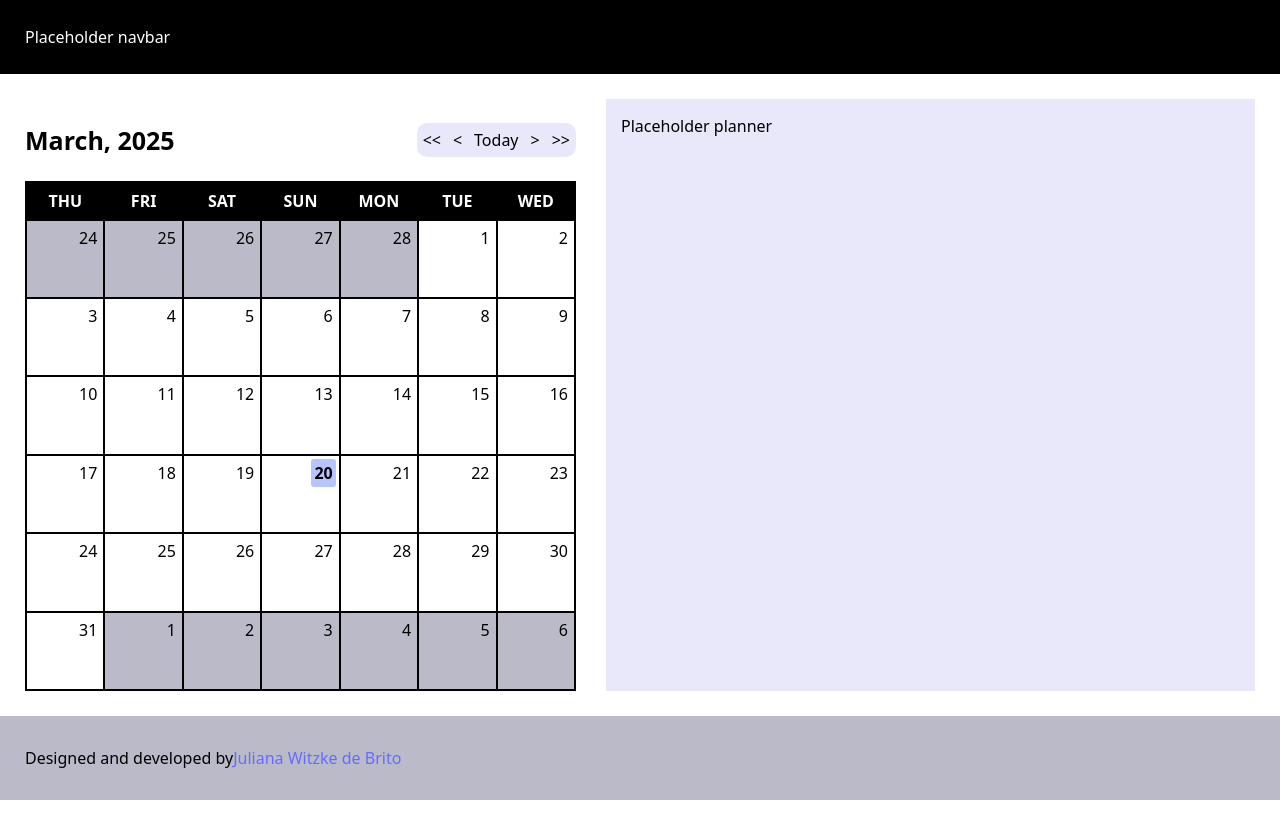
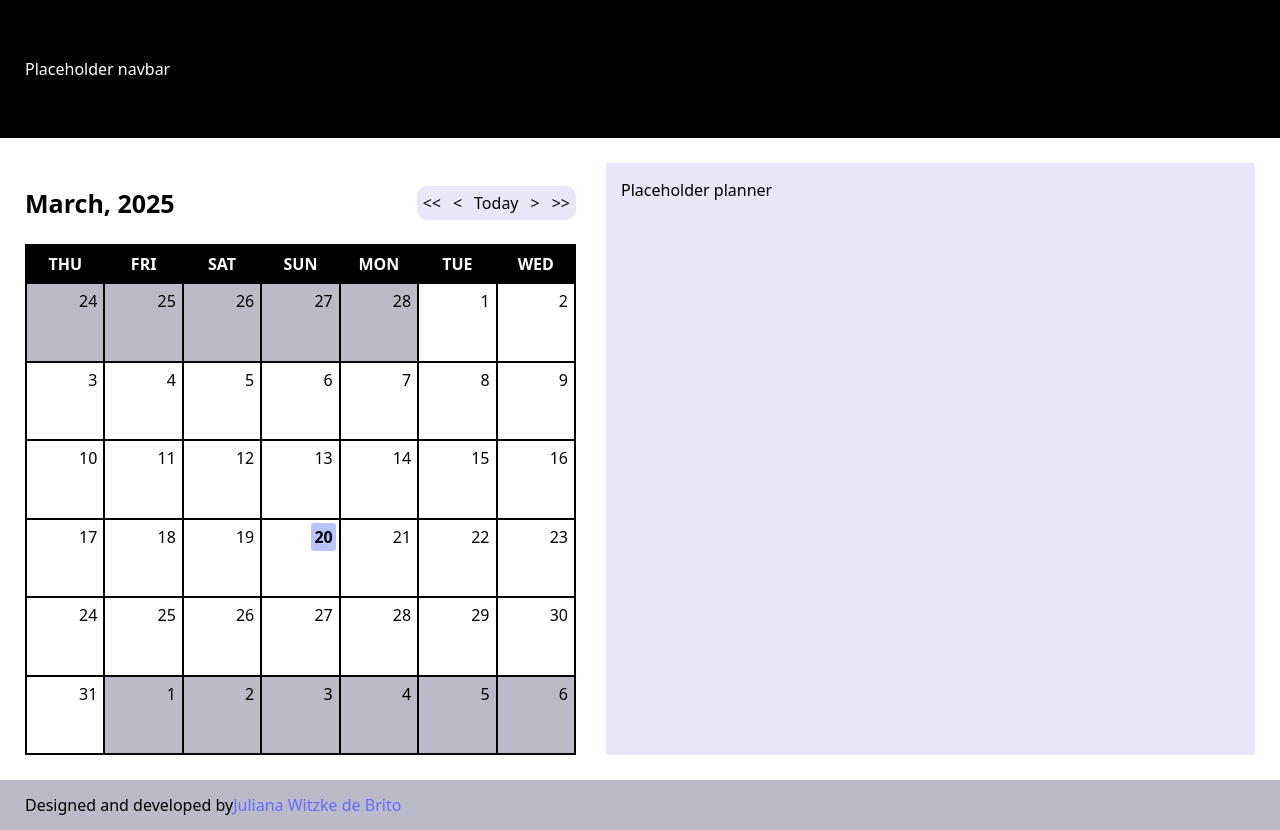
Before and after one commit to jubrito/planner-with-calendar, a React (Vite) app: page / in a window 1280 px wide. Before the commit the page ends 800 px from the top, so only its background shows below. Built offline with nearby package versions, Linux system fonts and the light colour scheme.

Commit message:
style: define fixed footer height

```diff
--- a/src/pages/Home/_home.module.scss
+++ b/src/pages/Home/_home.module.scss
@@ -4,7 +4,7 @@
 .home {
   display: grid;
   grid-template-columns: minmax(320px, 45%) 1fr;
-  grid-template-rows: auto max-content minmax(75px, 95px);
+  grid-template-rows: auto max-content 20px;
   grid-row-gap: variables.$outer-spacing;
   grid-column-gap: 30px;
   grid-template-areas:
```
